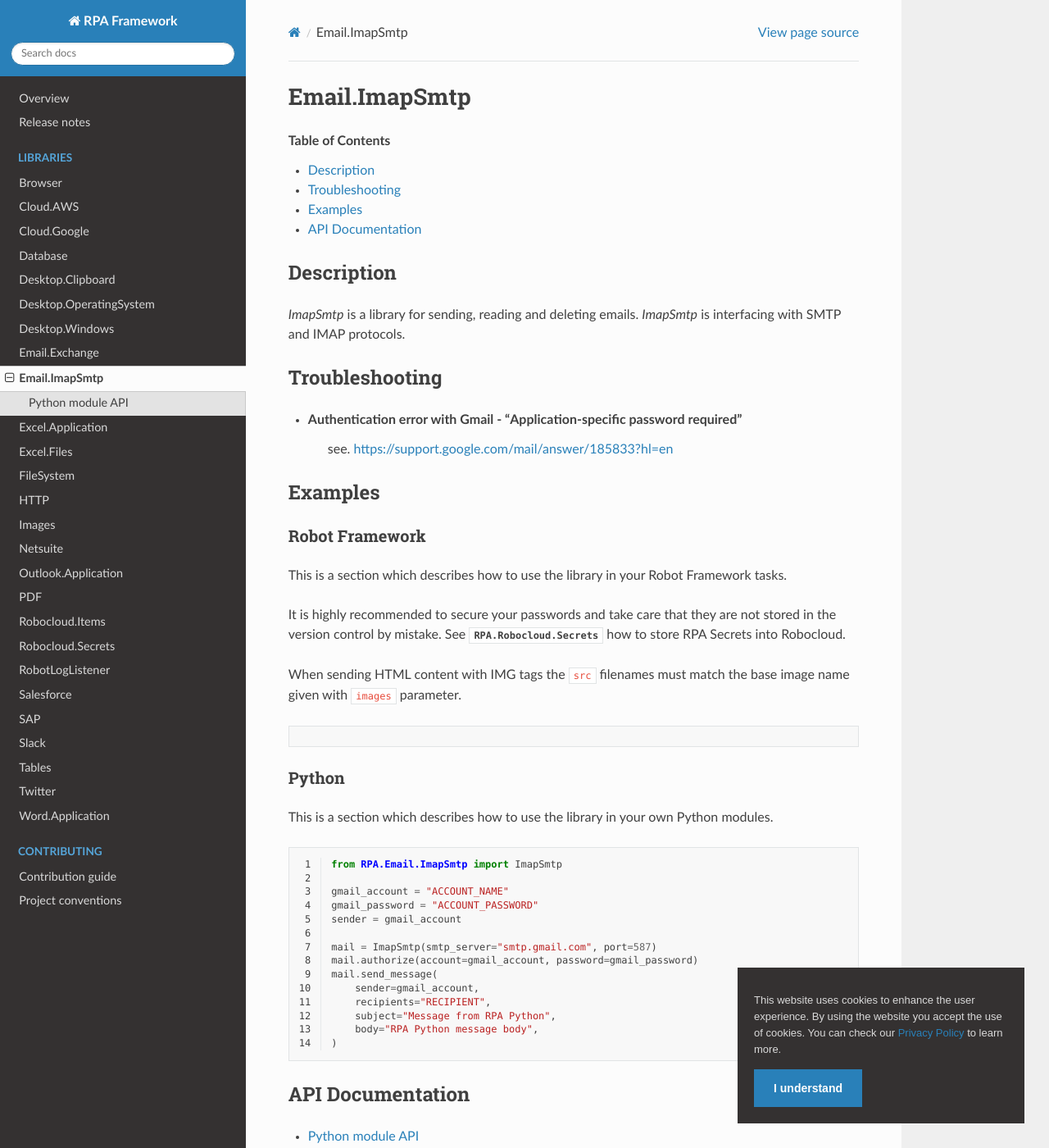
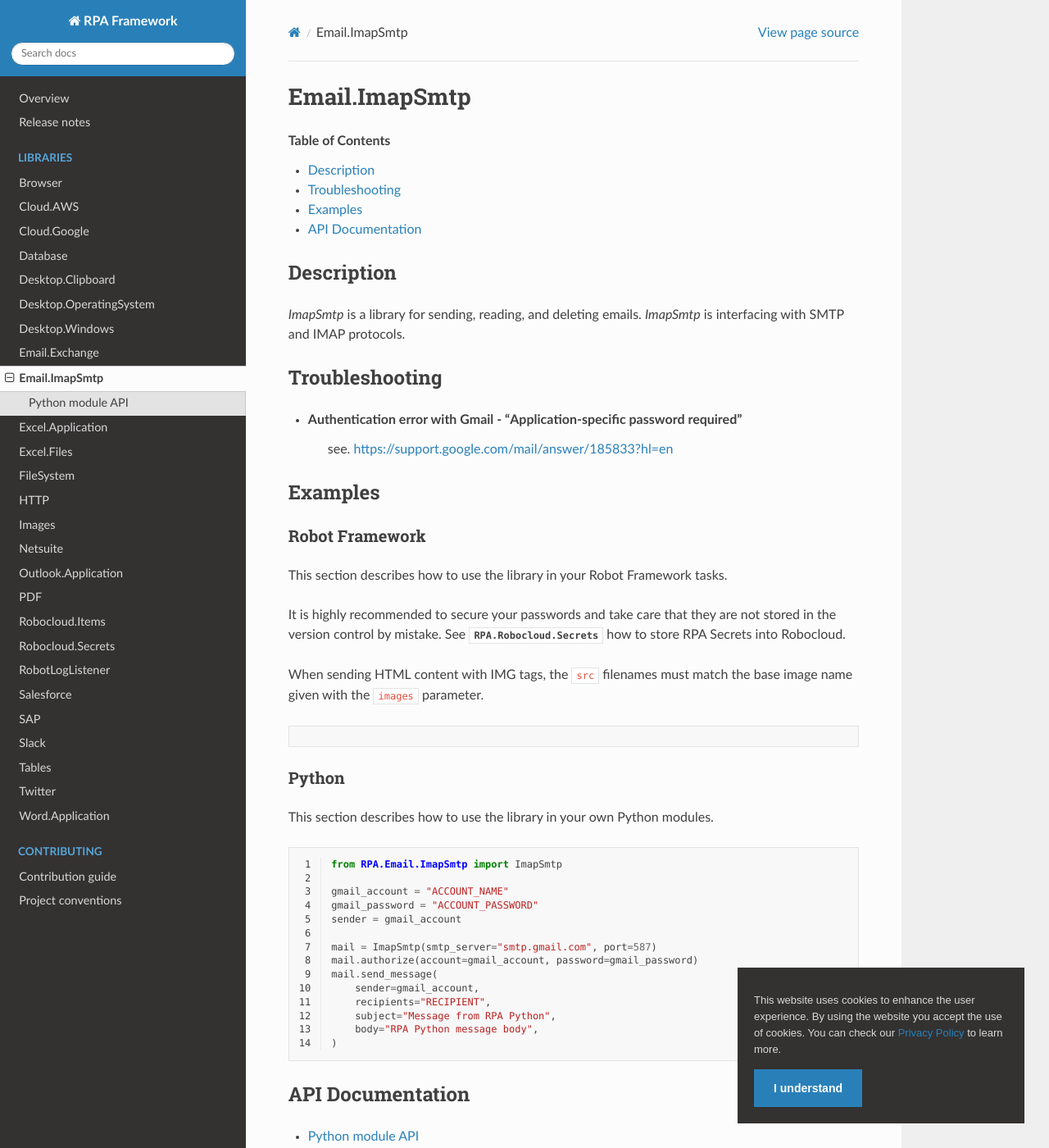
Before and after one commit to coderprovider/Framework-RPA, a Sphinx documentation site: the page built from docs/source/libraries/email_imapsmtp/index.rst, in a window 1280 px wide and 1400 px high. Shown: the whole window at 82% size. Built offline with Sphinx 7.4.7 and the Read the Docs theme 2.0.0, drawn with Linux system fonts in a browser that asks for light colours; pages that are not in the unit, such as notebooks, are missing from menus.

Commit message:
Update Email.Imap.Smtp library docs

```diff
--- a/docs/source/libraries/email_imapsmtp/index.rst
+++ b/docs/source/libraries/email_imapsmtp/index.rst
@@ -10,7 +10,7 @@
 Description
 ***********
 
-`ImapSmtp` is a library for sending, reading and
+`ImapSmtp` is a library for sending, reading, and
 deleting emails. `ImapSmtp` is interfacing with SMTP and IMAP
 protocols.
 
@@ -28,15 +28,14 @@
 Robot Framework
 ===============
 
-This is a section which describes how to use the library in your
-Robot Framework tasks.
+This section describes how to use the library in your Robot Framework tasks.
 
 It is highly recommended to secure your passwords and take care
 that they are not stored in the version control by mistake.
 See :py:mod:`RPA.Robocloud.Secrets` how to store RPA Secrets into Robocloud.
 
-When sending HTML content with IMG tags the ``src`` filenames must match
-the base image name given with ``images`` parameter.
+When sending HTML content with IMG tags, the ``src`` filenames must match
+the base image name given with the ``images`` parameter.
 
 .. code-block:: robotframework
     :linenos:
@@ -75,8 +74,7 @@
 Python
 ======
 
-This is a section which describes how to use the library in your
-own Python modules.
+This section describes how to use the library in your own Python modules.
 
 .. code-block:: python
     :linenos:
```
